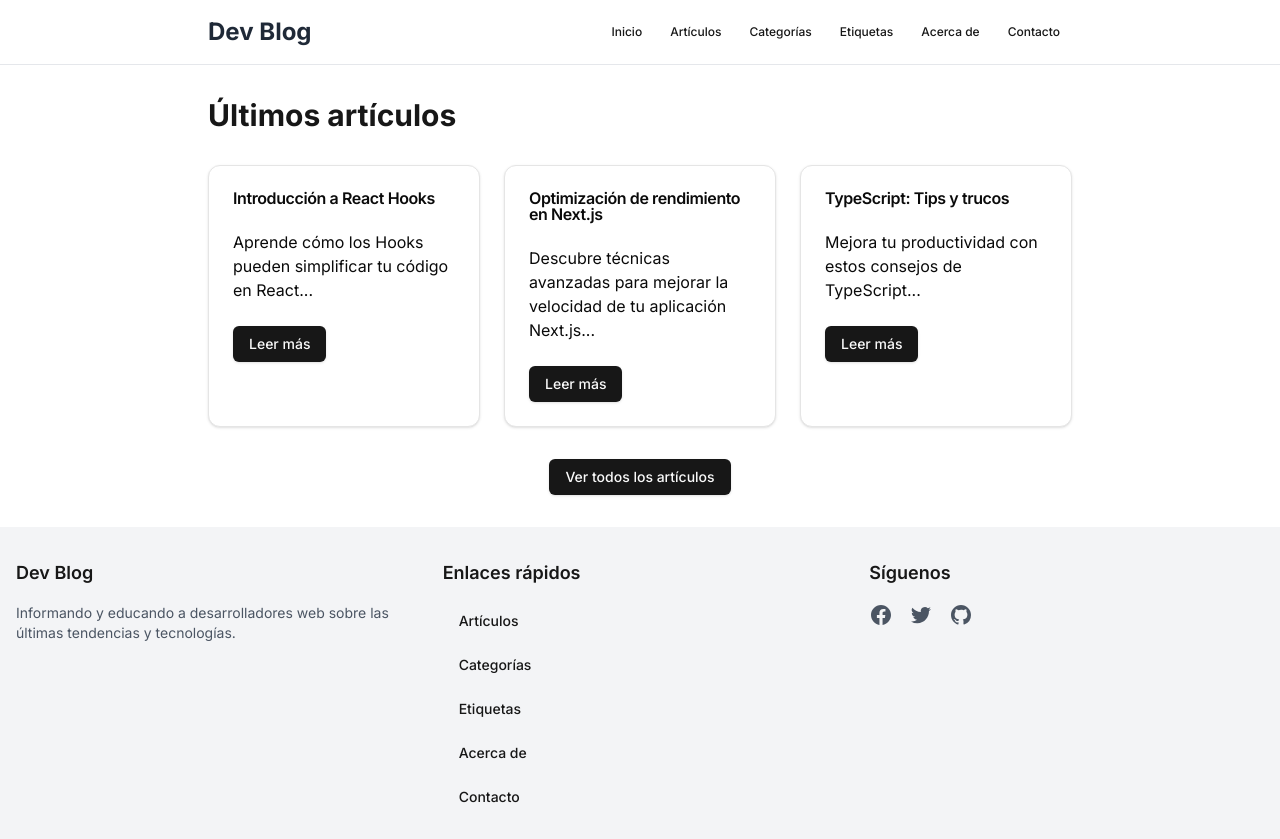
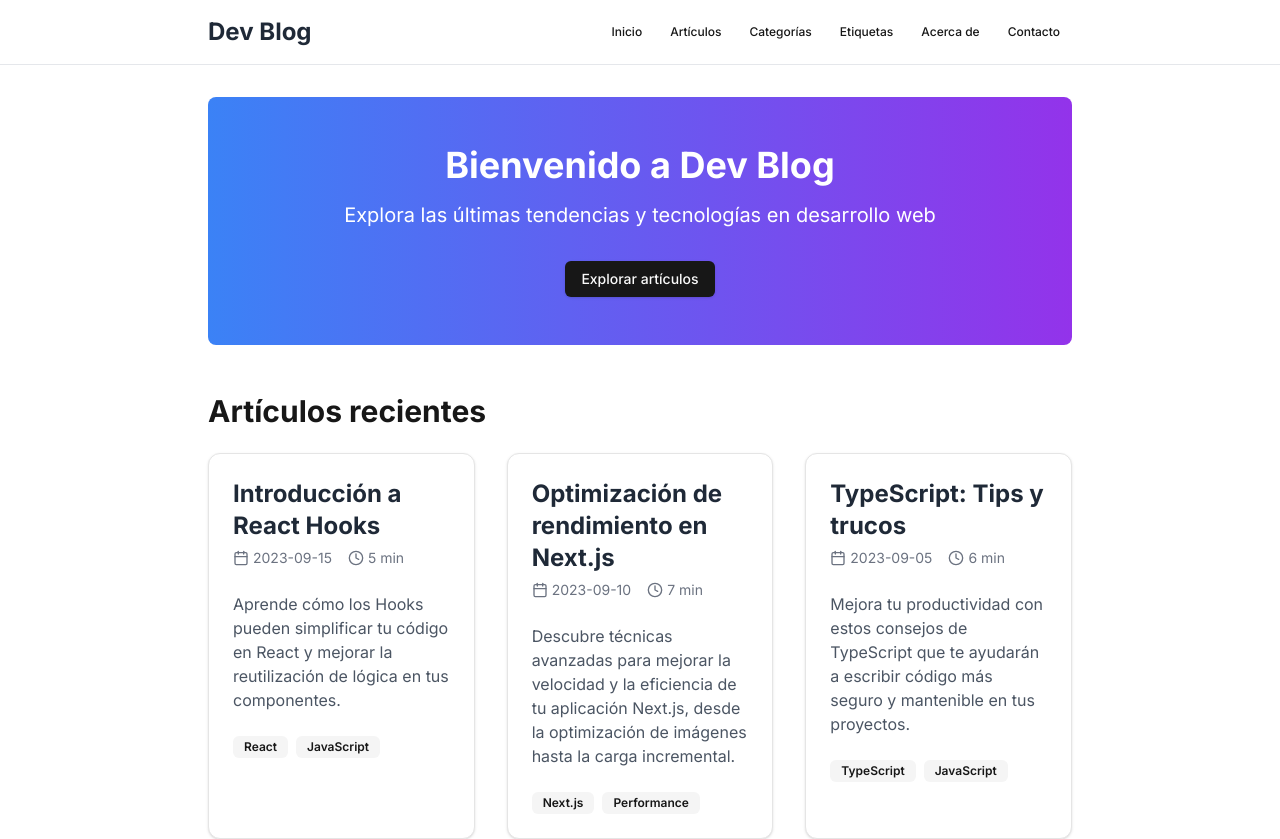
Before and after one commit to OslarCode/dev-blog, a Next.js app: page / in a window 1280 px wide. Shown: the top 839 px of the page. Built offline with nearby package versions, Linux system fonts and the light colour scheme.

Commit message:
fix-page.tsx

```diff
--- a/src/app/page.tsx
+++ b/src/app/page.tsx
@@ -1,12 +1,6 @@
 import React from "react";
 import Link from "next/link";
-import {
-  Card,
-  CardContent,
-  CardFooter,
-  CardHeader,
-  CardTitle,
-} from "@/components/ui/card";
+import ArticleCard from "@/components/ArticleCard";
 import { Button } from "@/components/ui/button";
 
 // Simulamos algunos artículos para el ejemplo
@@ -14,47 +8,66 @@ const articles = [
   {
     id: 1,
     title: "Introducción a React Hooks",
-    excerpt: "Aprende cómo los Hooks pueden simplificar tu código en React...",
+    excerpt:
+      "Aprende cómo los Hooks pueden simplificar tu código en React y mejorar la reutilización de lógica en tus componentes.",
+    date: "2023-09-15",
+    readTime: "5 min",
+    tags: ["React", "JavaScript"],
   },
   {
     id: 2,
     title: "Optimización de rendimiento en Next.js",
     excerpt:
-      "Descubre técnicas avanzadas para mejorar la velocidad de tu aplicación Next.js...",
+      "Descubre técnicas avanzadas para mejorar la velocidad y la eficiencia de tu aplicación Next.js, desde la optimización de imágenes hasta la carga incremental.",
+    date: "2023-09-10",
+    readTime: "7 min",
+    tags: ["Next.js", "Performance"],
   },
   {
     id: 3,
     title: "TypeScript: Tips y trucos",
-    excerpt: "Mejora tu productividad con estos consejos de TypeScript...",
+    excerpt:
+      "Mejora tu productividad con estos consejos de TypeScript que te ayudarán a escribir código más seguro y mantenible en tus proyectos.",
+    date: "2023-09-05",
+    readTime: "6 min",
+    tags: ["TypeScript", "JavaScript"],
   },
 ];
 
 export default function Home() {
   return (
-    <div className="space-y-8">
-      <h1 className="text-3xl font-bold">Últimos artículos</h1>
-      <div className="grid gap-6 md:grid-cols-2 lg:grid-cols-3">
-        {articles.map((article) => (
-          <Card key={article.id}>
-            <CardHeader>
-              <CardTitle>{article.title}</CardTitle>
-            </CardHeader>
-            <CardContent>
-              <p>{article.excerpt}</p>
-            </CardContent>
-            <CardFooter>
-              <Button asChild>
-                <Link href={`/articles/${article.id}`}>Leer más</Link>
-              </Button>
-            </CardFooter>
-          </Card>
-        ))}
-      </div>
-      <div className="text-center">
+    <div className="space-y-12">
+      <section className="text-center py-12 bg-gradient-to-r from-blue-500 to-purple-600 text-white rounded-lg">
+        <h1 className="text-4xl font-bold mb-4">Bienvenido a Dev Blog</h1>
+        <p className="text-xl mb-8">
+          Explora las últimas tendencias y tecnologías en desarrollo web
+        </p>
         <Button asChild>
-          <Link href="/articles">Ver todos los artículos</Link>
+          <Link href="/articles">Explorar artículos</Link>
         </Button>
-      </div>
+      </section>
+
+      <section>
+        <h2 className="text-3xl font-bold mb-6">Artículos recientes</h2>
+        <div className="grid gap-8 md:grid-cols-2 lg:grid-cols-3">
+          {articles.map((article) => (
+            <ArticleCard
+              key={article.id}
+              id={article.id}
+              title={article.title}
+              excerpt={article.excerpt}
+              date={article.date}
+              readTime={article.readTime}
+              tags={article.tags}
+            />
+          ))}
+        </div>
+        <div className="text-center mt-8">
+          <Button asChild variant="outline">
+            <Link href="/articles">Ver todos los artículos</Link>
+          </Button>
+        </div>
+      </section>
     </div>
   );
 }
```
